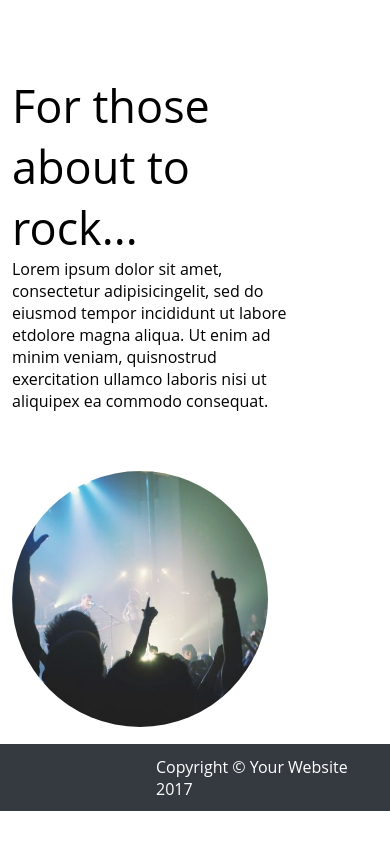
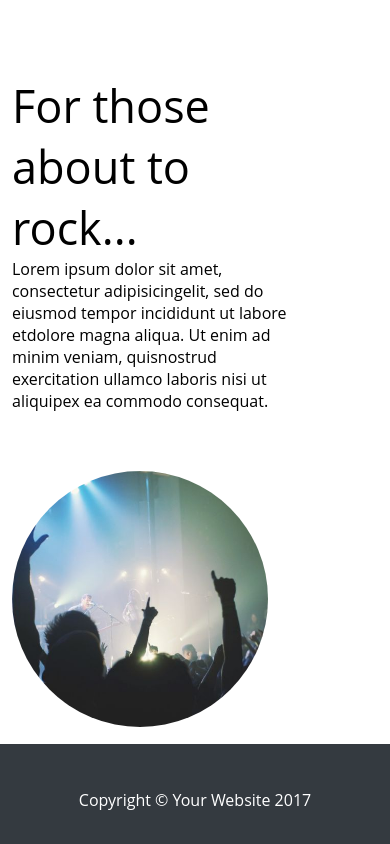
Before and after one commit to AGuerrav/Rock-Site, a plain HTML site: page index.html in a window 390 px wide. Shown: the part 2347-3191 px from the top of the page. Before the commit the page ends 3158 px from the top, so only its background shows below. Drawn offline with Linux system fonts and the light colour scheme.

Commit message:
responsive footer final

```diff
--- a/assets/css/main.css
+++ b/assets/css/main.css
@@ -85,10 +85,12 @@ footer{
   background-color: #343A40;
 }
 footer .col-12{
-  padding: 3% ;
-  padding-left: 40%;
+  text-align: center;
+  padding-top: 45px;
   color: white;
+  height: 100px;
 }
 footer p{
   width: 100%;
+
 }
```
